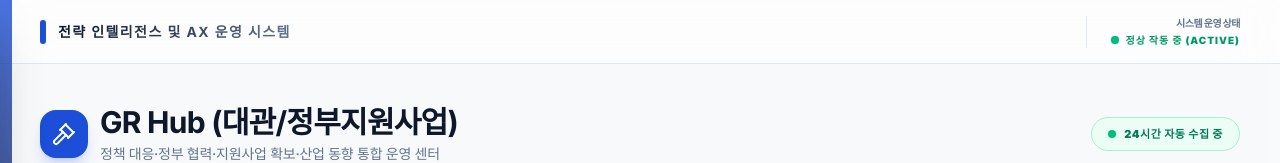
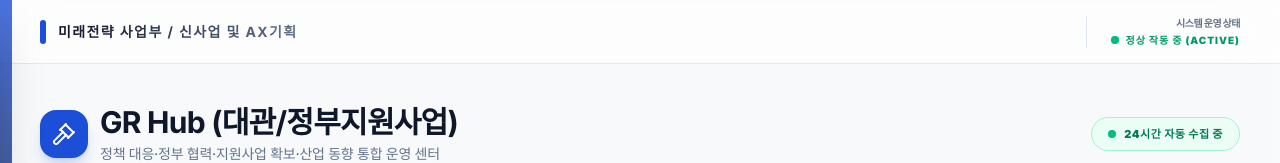
Before and after one commit to glory903-devsecops/cmtx-ax-planner-os, a Next.js app in the folder frontend/: page /gr-hub in a window 1280 px wide. Shown: the top 163 px of the page. Built offline with nearby package versions, Linux system fonts and the light colour scheme.

Commit message:
style: 상단 헤더 문구 변경 → 미래전략 사업부 / 신사업 및 AX기획

```diff
--- a/frontend/src/app/(dashboard)/layout.tsx
+++ b/frontend/src/app/(dashboard)/layout.tsx
@@ -109,7 +109,7 @@ export default function DashboardLayout({
           <div className="flex items-center gap-3">
              <div className="w-1.5 h-6 bg-cmtx-blue rounded-full" />
              <h1 className="text-sm font-bold text-cmtx-navy uppercase tracking-widest bg-gradient-to-r from-cmtx-navy to-slate-500 bg-clip-text text-transparent">
-               전략 인텔리전스 및 AX 운영 시스템
+                미래전략 사업부 / 신사업 및 AX기획
              </h1>
           </div>
 
```
